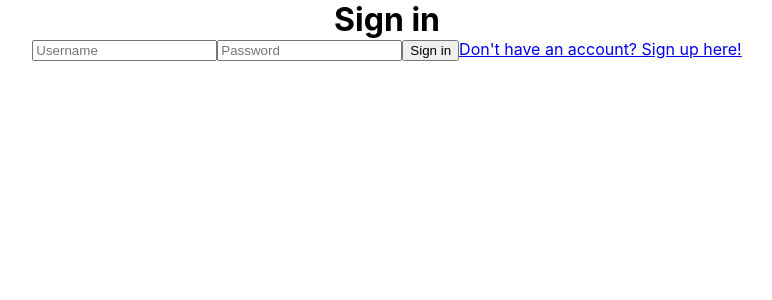
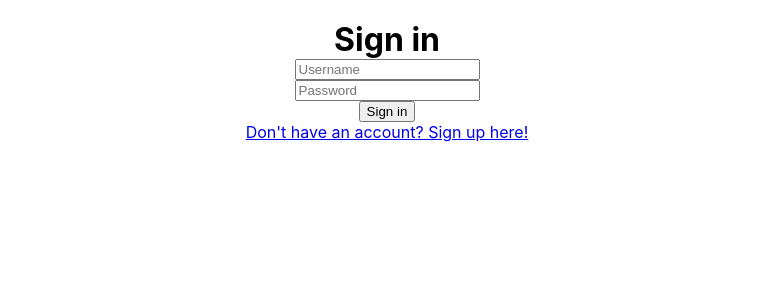
Before and after one commit to mx32000/and-sold, a React (Create React App) app in the folder client/: page /signin in a window 1280 px wide. Shown: the top 300 px of the page, without its empty margins (253-1025 px from the left). Built offline with nearby package versions, Linux system fonts and the light colour scheme.

Commit message:
very basic styling on sign up/sign in

```diff
--- a/client/src/assets/screens/SignIn.css
+++ b/client/src/assets/screens/SignIn.css
@@ -0,0 +1,6 @@
+#sign-in {
+  display: flex;
+  flex-direction: column;
+  align-items: center;
+  margin: 20px;
+}
--- a/client/src/assets/screens/SignUp.css
+++ b/client/src/assets/screens/SignUp.css
@@ -0,0 +1,5 @@
+#sign-up {
+  display: flex;
+  flex-direction: column;
+  align-items: center;
+}
--- a/client/src/screens/SignIn.jsx
+++ b/client/src/screens/SignIn.jsx
@@ -1,5 +1,6 @@
 import { useState } from "react"
 import { Link } from "react-router-dom";
+import "../assets/screens/SignIn.css";
 
 export default function SignIn(props) {
   const [form, setForm] = useState({
--- a/client/src/screens/SignUp.jsx
+++ b/client/src/screens/SignUp.jsx
@@ -1,5 +1,6 @@
 import { useState } from "react"
 import { Link } from "react-router-dom";
+import "../assets/screens/SignUp.css";
 
 export default function SignUp(props) {
   const [form, setForm] = useState({
```
